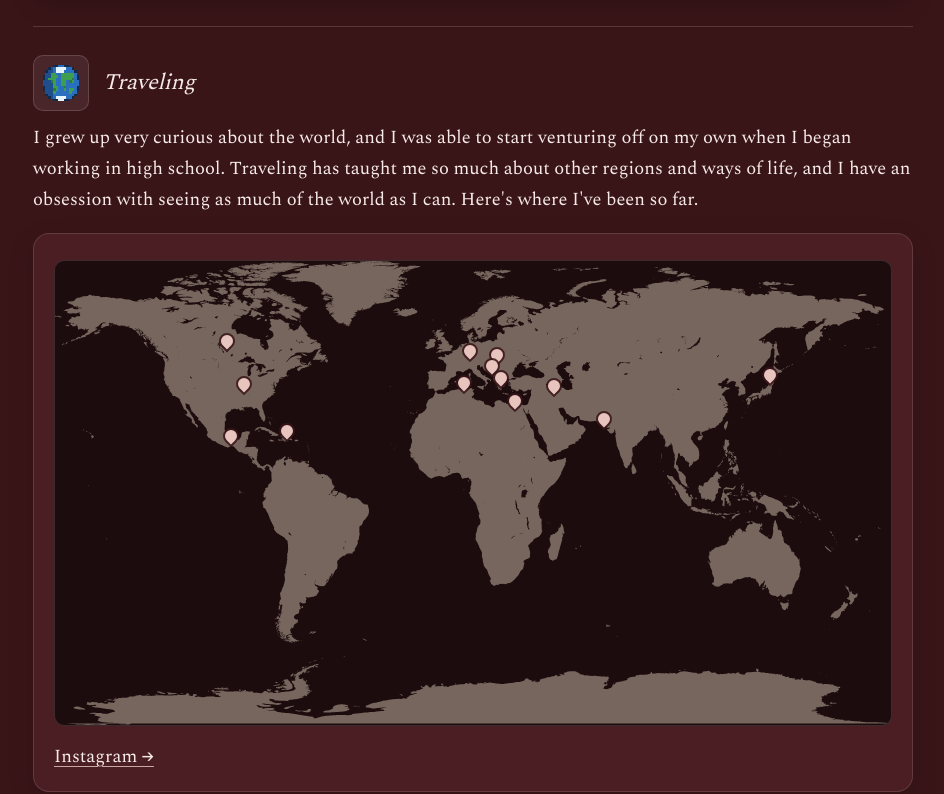
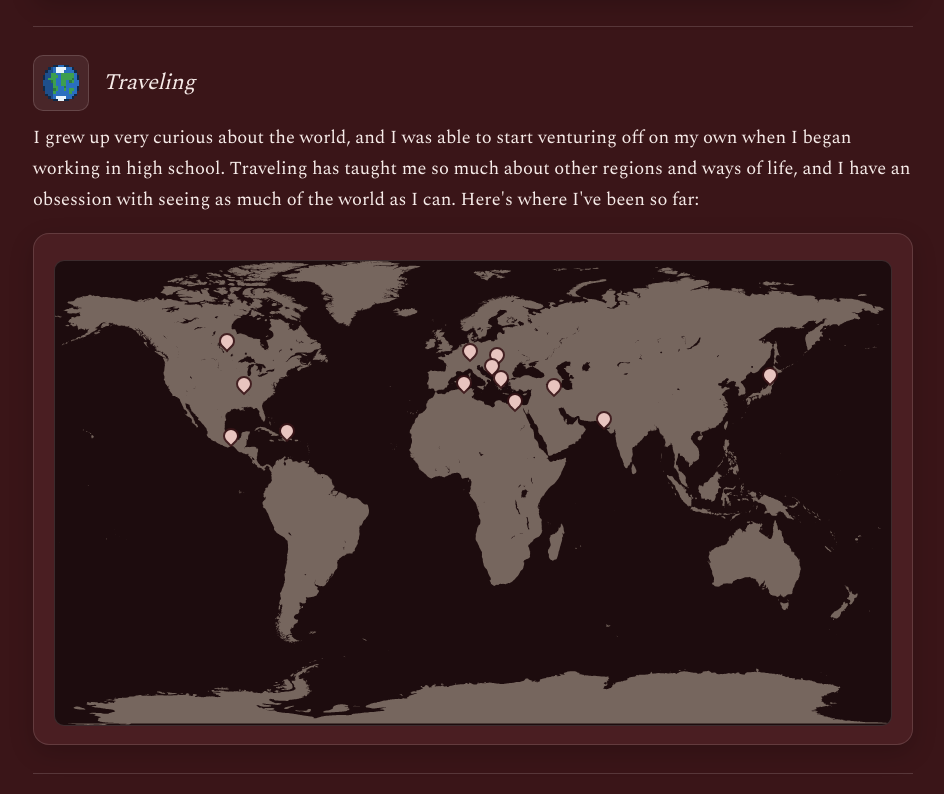
Before and after one commit to alieldaoushyuci/portfolio, a Next.js app: page /portfolio/about in a window 1280 px wide. Shown: the part 2509-3303 px from the top of the page, without its empty margins (167-1111 px from the left). Built offline with nearby package versions, Linux system fonts and the light colour scheme.

Commit message:
Remove the Instagram link and point the travel section at places visited so far.

```diff
--- a/app/about/page.jsx
+++ b/app/about/page.jsx
@@ -237,20 +237,11 @@ export default function About() {
             venturing off on my own when I began working in high school.
             Traveling has taught me so much about other regions and ways of
             life, and I have an obsession with seeing as much of the world as I
-            can. Here&apos;s where I&apos;ve been so far.
+            can. Here&apos;s where I&apos;ve been so far:
           </p>
 
           <div className="platform">
             <TravelMap places={travelFavorites} />
-            <p className="interest-link">
-              <a
-                href="https://www.instagram.com/alieldaoushy/"
-                target="_blank"
-                rel="noopener noreferrer"
-              >
-                Instagram →
-              </a>
-            </p>
           </div>
         </section>
 
```
Also changed, not shown: 30 other files (tests, documents, lock files or other folders).
